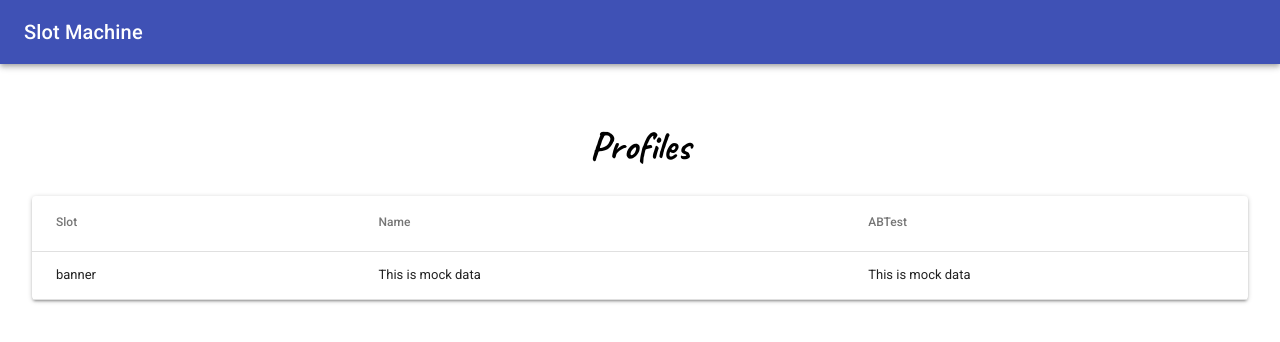
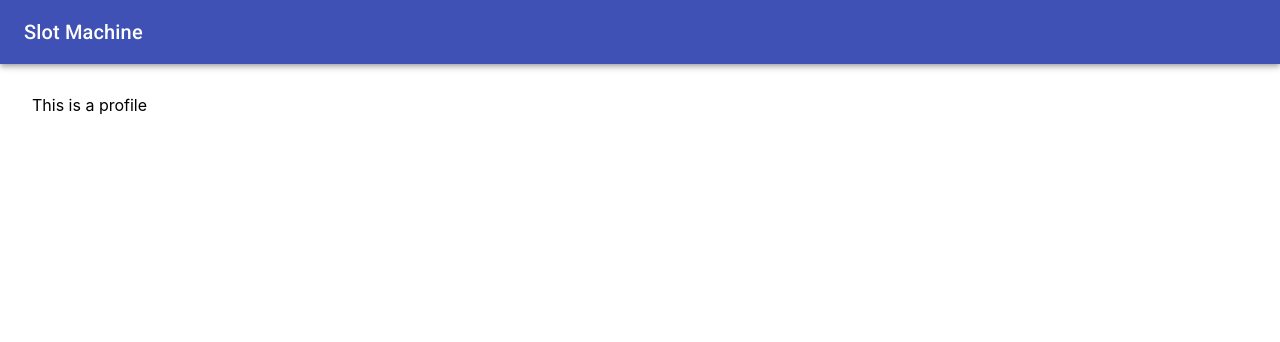
Before and after one commit to guardian/slot-machine, a React (Create React App) app: page /profiles/1 in a window 1280 px wide. Shown: the top 342 px of the page. Built offline with nearby package versions, Linux system fonts and the light colour scheme; no server answers.

Commit message:
Stub out a profile page

```diff
--- a/src/App.js
+++ b/src/App.js
@@ -2,13 +2,14 @@ import React, { Component } from "react";
 import AppBar from "@material-ui/core/AppBar";
 import Toolbar from "@material-ui/core/Toolbar";
 import Typography from "@material-ui/core/Typography";
-import { BrowserRouter as Router, Route } from "react-router-dom";
+import { BrowserRouter as Router, Route, Switch } from "react-router-dom";
 
 import SlotsAPI from "./proxies/slotsAPI";
 import ProfilesAPI from './proxies/profilesAPI';
 import Wizard from "./screens/wizard";
 import Landing from "./screens/landing";
 import Preview from "./screens/preview";
+import Profile from "./screens/profile";
 import Profiles from "./screens/profiles";
 
 class App extends Component {
@@ -52,7 +53,9 @@ class App extends Component {
 
         const preview = () => <Preview slots={this.state.slots} />;
 
-        const profiles = () => <Profiles profiles={this.state.profiles}/>
+        const profiles = () => <Profiles profiles={this.state.profiles} />
+
+        const profile = (id) => <Profile id={id} />
 
         return (
             <div className="App">
@@ -65,10 +68,13 @@ class App extends Component {
                         </Toolbar>
                     </AppBar>
                     <div className="app-content">
-                        <Route path="/" exact={true} component={landing} />
-                        <Route path="/new" component={wizard} />
-                        <Route path="/preview" component={preview} />
-                        <Route path="/profiles" component={profiles} />
+                        <Switch>
+                            <Route path="/" exact={true} component={landing} />
+                            <Route path="/new" component={wizard} />
+                            <Route path="/preview" component={preview} />
+                            <Route path="/profiles/:id" component={profile} />
+                            <Route path="/profiles" component={profiles} />
+                        </Switch>
                     </div>
                 </Router>
             </div>
--- /dev/null
+++ b/src/screens/profile.js
@@ -0,0 +1,9 @@
+import React, { Component } from 'react';
+
+class Profile extends Component {
+    render() {
+        return <div>This is a profile</div>;
+    }
+}
+
+export default Profile;
--- a/src/screens/profiles.js
+++ b/src/screens/profiles.js
@@ -5,6 +5,7 @@ import TableCell from '@material-ui/core/TableCell';
 import TableHead from '@material-ui/core/TableHead';
 import TableRow from '@material-ui/core/TableRow';
 import Paper from '@material-ui/core/Paper';
+import { Link } from 'react-router-dom';
 
 class Profiles extends Component {
 
@@ -15,10 +16,10 @@ class Profiles extends Component {
         const rows = this.props.profiles.map(p => (
             <TableRow>
                 <TableCell component="th" scope="row">
-                    {p.slot.name}
+                <Link to={"profiles/"+p.name}>{p.slot.name}</Link>
                 </TableCell>
-                <TableCell>{p.name}</TableCell>
-                <TableCell>{p.abtest}</TableCell>
+                <TableCell><Link to={"profiles/"+p.name}>{p.name}</Link></TableCell>
+                <TableCell><Link to={"profiles/"+p.name}>{p.abtest}</Link></TableCell>
             </TableRow>
         ));
 
```
